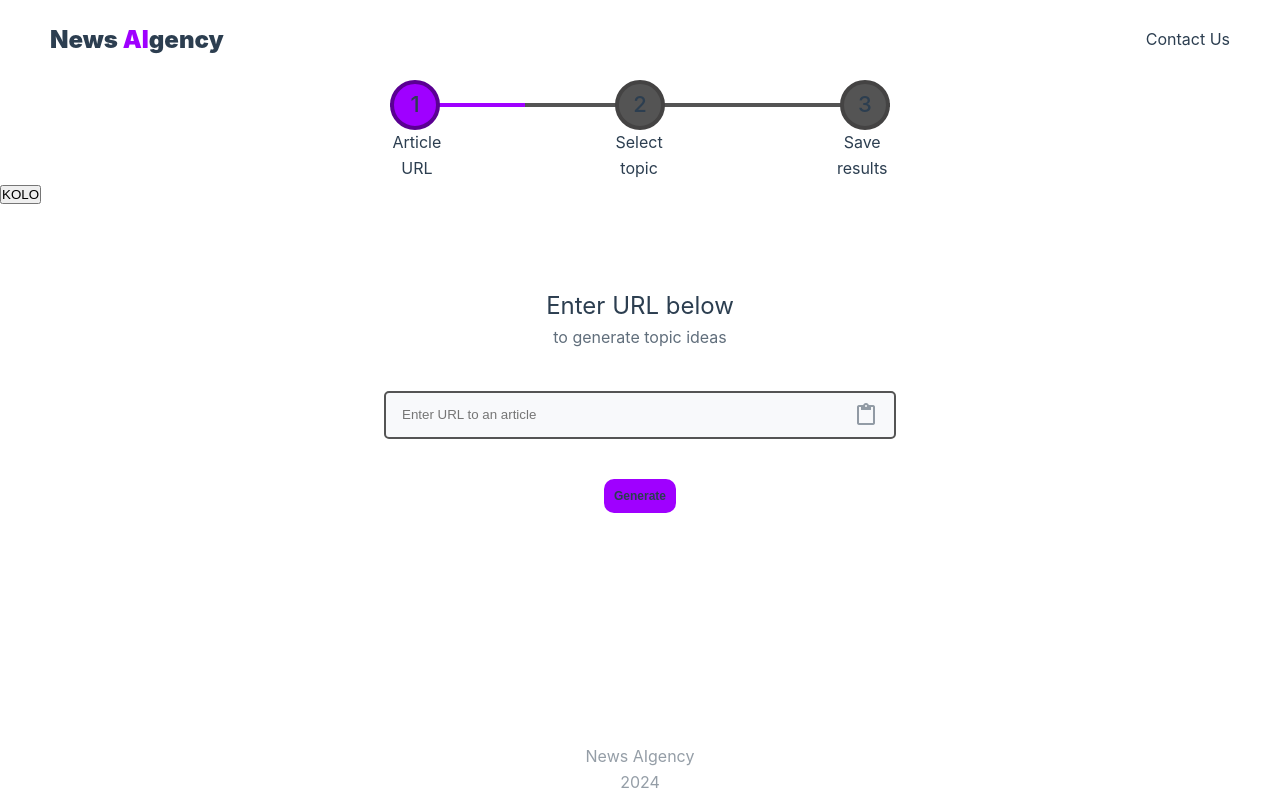
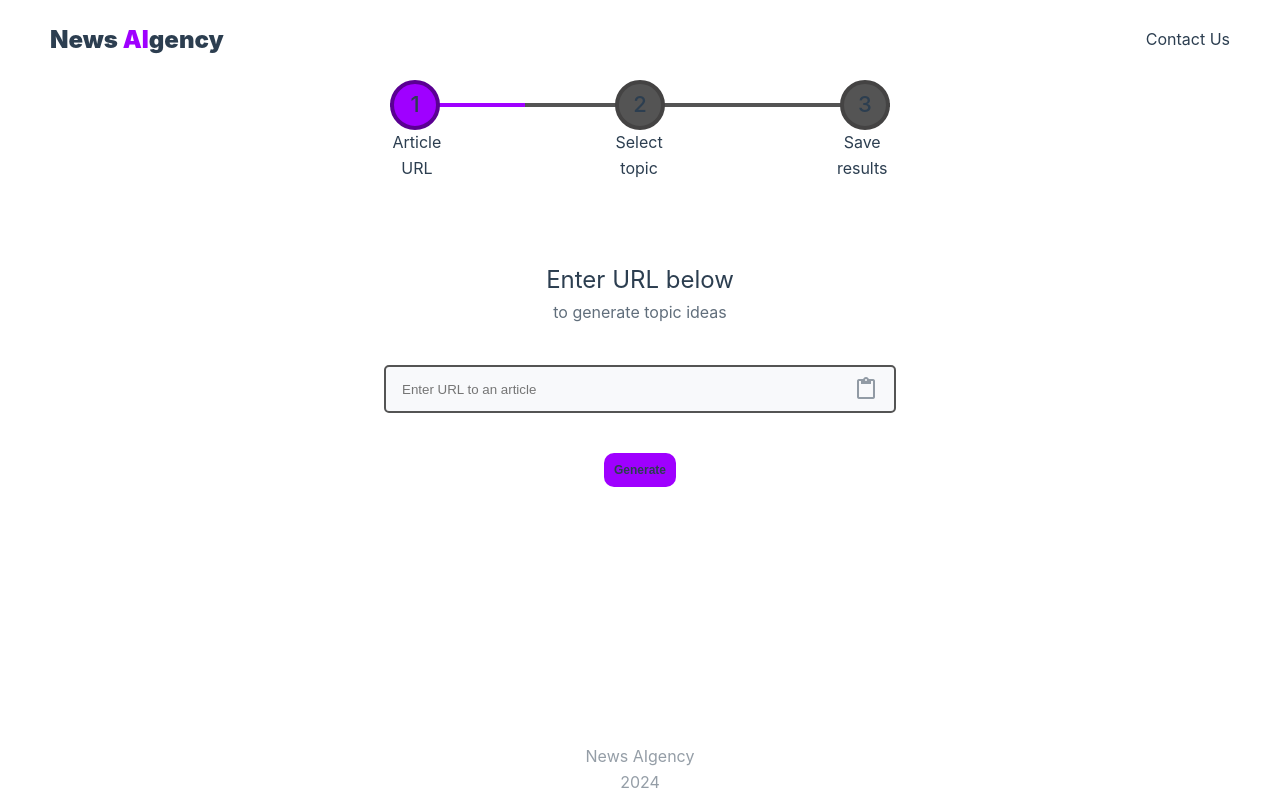
Before and after one commit to News-AIgency/App, a Vue app in the folder frontend/: page / in a window 1280 px wide. Built offline with nearby package versions, Linux system fonts and the light colour scheme.

Commit message:
deleted test button

```diff
--- a/frontend/src/views/HomeView.vue
+++ b/frontend/src/views/HomeView.vue
@@ -1,7 +1,6 @@
 <template>
   <main>
     <ProgressBar :active-page="TEST"></ProgressBar>
-    <button @click="TEST++">KOLO</button>
     <form>
       <p class="input-heading">Enter URL below</p>
       <p class="input-subheading">to generate topic ideas</p>
```
